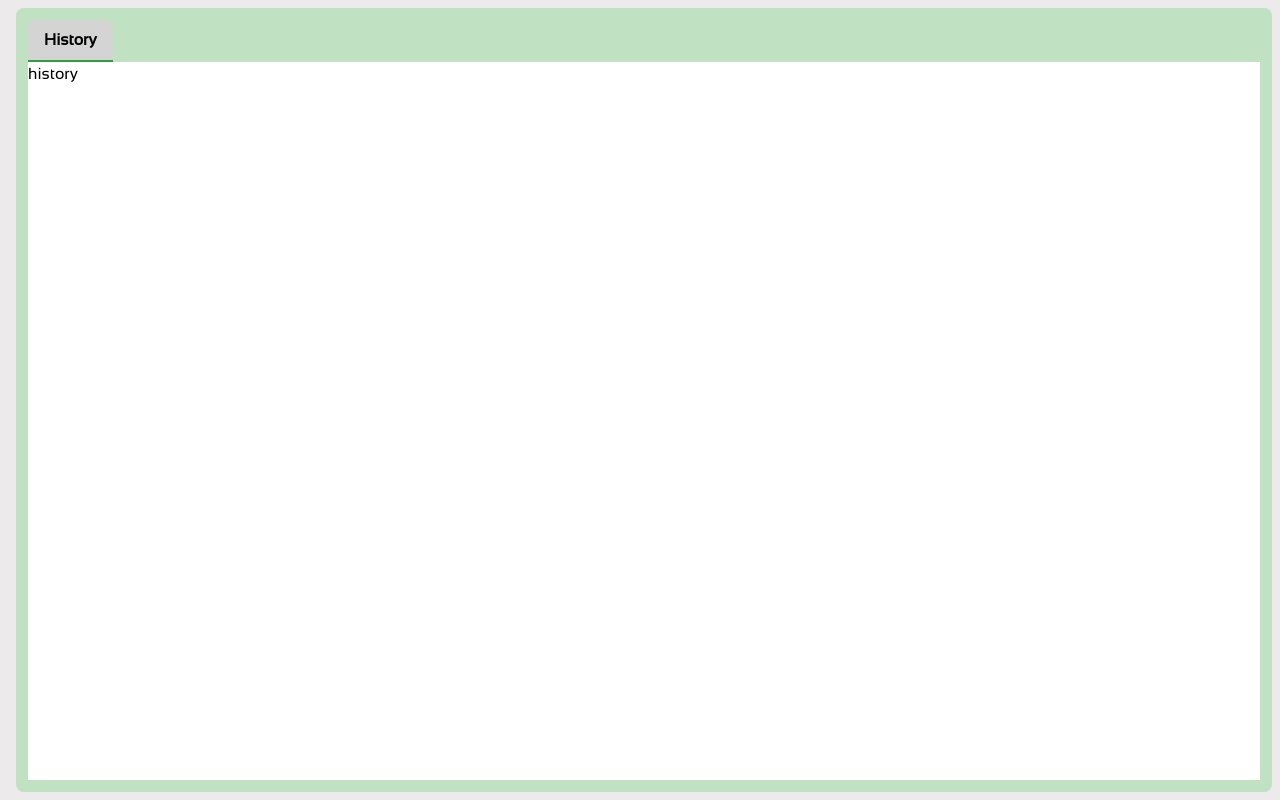
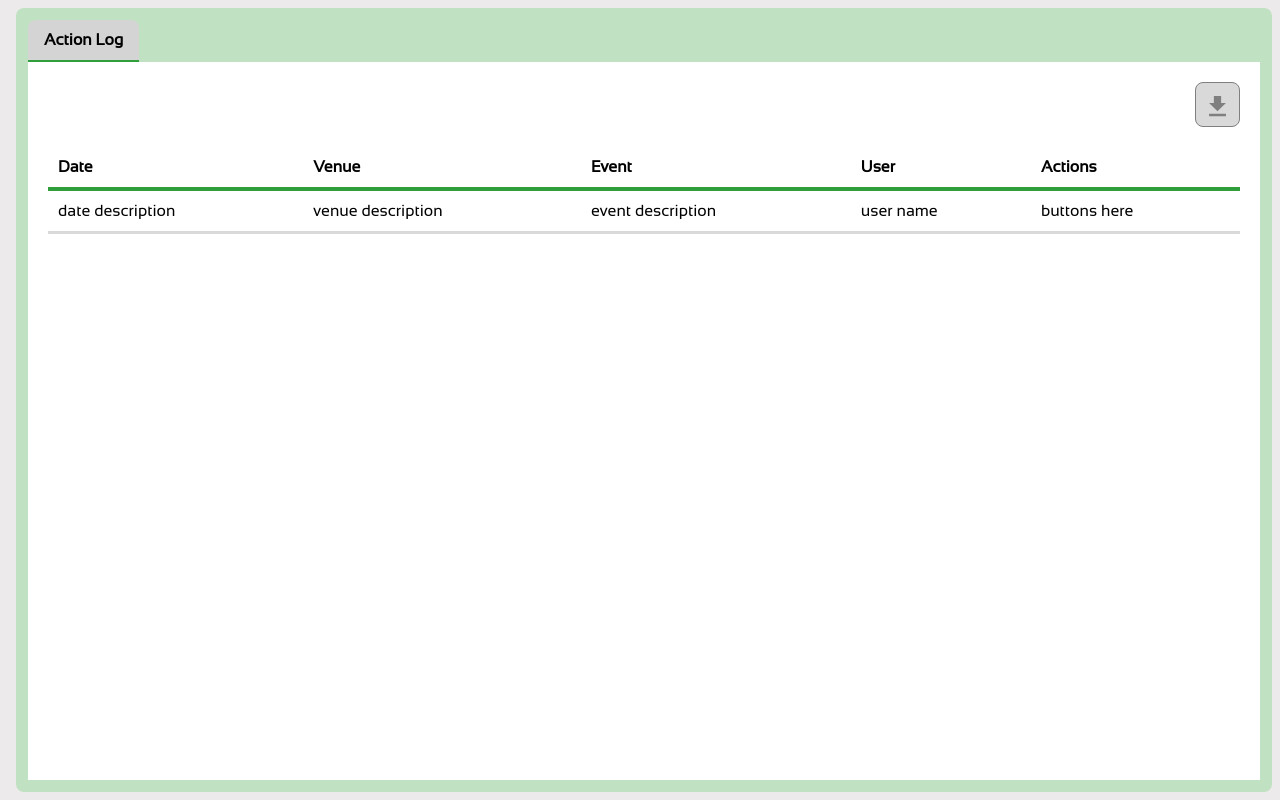
Before and after one commit to whoisbel/M-and-S-Inventory-Management, a Next.js app: page /history in a window 1280 px wide. Built offline with nearby package versions, Linux system fonts and the light colour scheme; no server answers.

Commit message:
added download button changed generate report to download button history panel done (no backend yet)

```diff
--- a/app/admin_mngt/users_mngt/requests/page.tsx
+++ b/app/admin_mngt/users_mngt/requests/page.tsx
@@ -20,7 +20,7 @@ const Requests = () => {
         <SearchBar />
       </div>
       <div className=" flex flex-col">
-        <span className="text-[20px] boldborder-b-4 border-primary-color">Requests for Approval</span>
+        <span className="text-[20px] bold border-b-4 border-primary-color">Requests for Approval</span>
         <div className="overflow-auto max-h-[550px] w-full">
         <AdminTable users={users} />
         </div>
--- a/app/globals.css
+++ b/app/globals.css
@@ -16,11 +16,19 @@
   }
 }
 
+.header-border {
+  @apply border-b-4 border-t-0 border-l-0 border-r-0 text-left border-primary-color py-2
+}
+
 .body_border {
   @apply border-b-2 border-t-0 border-l-0 border-r-0 border-accent-gray py-2
 }
 .admin_border {
   @apply border-t-0 border-l-0 border-r-0 border-b-0
+}
+
+.icon-button {
+  @apply h-[45px] w-[45px] bg-accent-gray rounded-lg border border-add-minus flex justify-center p-2 m-5
 }
 
 .out {
--- a/app/history/layout.tsx
+++ b/app/history/layout.tsx
@@ -20,7 +20,7 @@ export default function RootLayout({
               : "bg-neutral-200 text-neutral-800 "
           }`}
         >
-          History
+          Action Log
         </Link>
       </div>
       {children}
--- a/app/history/page.tsx
+++ b/app/history/page.tsx
@@ -1,7 +1,14 @@
-
+import { DownloadButton, NewCustomTable } from "@/components";
 
 const history = () => {
-  return <div className="h-full w-full bg-white text-black">history</div>;
+  return <div className="h-full w-full bg-white text-black">
+          <div className="flex justify-end">
+            <DownloadButton />
+          </div>
+          <div className="overflow-auto max-h-[550px] mr-5 ml-5 mb-5">
+            <NewCustomTable />
+          </div>
+        </div>;
 };
 
 export default history;
--- a/app/inventory_input/harvest_logs/page.tsx
+++ b/app/inventory_input/harvest_logs/page.tsx
@@ -5,7 +5,7 @@ import withReactContent from "sweetalert2-react-content";
 import { swalCustomClass } from "@/utils/swalConfig";
 import { categoryFormData, harvestLogsCategoryDict } from "@/types";
 import { Area, Grade } from "@prisma/client";
-import { CustomTable, LoadingRing } from "@/components";
+import { CustomTable, DownloadButton, LoadingRing } from "@/components";
 import { useRouter } from "next/navigation";
 const HarvestLogs = () => {
   const [harvestLogs, setHarvestLogs] = useState<harvestLogsCategoryDict>({});
@@ -241,7 +241,10 @@ const HarvestLogs = () => {
           ))}
         </select>
       </div>
-      <div className="h-full w-full  p-3 flex flex-col gap-3">
+      <div className=" flex justify-end">
+        <DownloadButton />
+      </div>
+      <div className=" mx-5 max-h-[550px] overflow-auto border border-add-minus">
         <CustomTable
           headers={headers}
           data={tableData}
--- a/app/page.tsx
+++ b/app/page.tsx
@@ -5,7 +5,7 @@ import { useEffect, useRef, useState } from "react";
 import { Doughnut, Bar, Line } from "react-chartjs-2";
 
 import { getSession, signOut } from "next-auth/react";
-import { Pagination, GradePage } from "@/components";
+import { Pagination, GradePage, DownloadButton } from "@/components";
 import { generateRandomPastelColor } from "../utils/generatePastelColor";
 import { usePathname } from "next/navigation";
 type dashboardDataType = {
@@ -217,11 +217,11 @@ export default function Dashboard() {
     <div className="w-full h-full flex flex-col">
       {/* Inventory Summary container */}
       <div className="w-full h-max bg-accent-green rounded-3xl px-4 py-2 flex flex-col flex-1">
-        <div className="w-full h-max flex justify-between items-center p-2">
+        <div className="w-full h-max flex justify-between items-center pl-2">
           <h1 className="font-bold text-letters-color text-[30px]">
             Inventory Summary
           </h1>
-          <button className="generate-report-button">Generate Report +</button>
+          < DownloadButton />
         </div>
         <div className="w-full h-full flex">
           <div className="w-full flex flex-col">
--- a/components/NewCustomTable.tsx
+++ b/components/NewCustomTable.tsx
@@ -3,22 +3,22 @@ import { table } from "console"
 
 const NewCustomTable = () => {
   return (
-    <table className="table-auto rounded-none w-full">
+    <table align="left" className="table-auto border-l-0 border-r-0 border-t-0 rounded-none w-full">
         <thead>
             <tr>
-                <th>
+                <th className="header-border">
                     Date
                 </th>
-                <th>
+                <th className="header-border">
                     Venue
                 </th>
-                <th>
+                <th className="header-border">
                     Event
                 </th>
-                <th>
+                <th className="header-border">
                     User
                 </th>
-                <th>
+                <th className="header-border">
                     Actions
                 </th>
             </tr>
--- /dev/null
+++ b/components/buttons/AddButton.tsx
@@ -0,0 +1,9 @@
+
+
+const AddButton = () => {
+  return (
+    <div>AddButton</div>
+  )
+}
+
+export default AddButton
--- a/components/buttons/DownloadButton.tsx
+++ b/components/buttons/DownloadButton.tsx
@@ -2,8 +2,8 @@ import { IoMdDownload } from "react-icons/io";
 
 const DownloadButton = () => {
   return (
-    <div className="set_icon out">
-      <IoMdDownload className="w-[35px] h-[35px]"/>
+    <div className="icon-button">
+      <IoMdDownload className=" w-[30px] h-[30px] text-add-minus"/>
     </div>
   )
 }
--- a/components/index.ts
+++ b/components/index.ts
@@ -24,6 +24,7 @@ import RedButton from "./buttons/RedButton";
 import AdminTable from "./AdminTable";
 import GreenButton from "./buttons/GreenButton";
 import Selection from "./Selection";
+import NewCustomTable from "./NewCustomTable";
 export {
   Sidepanel,
   InventoryInputForm,
@@ -49,5 +50,6 @@ export {
   AdminTable,
   GreenButton,
   Textfield,
-  Selection
+  Selection,
+  NewCustomTable
 };
```
